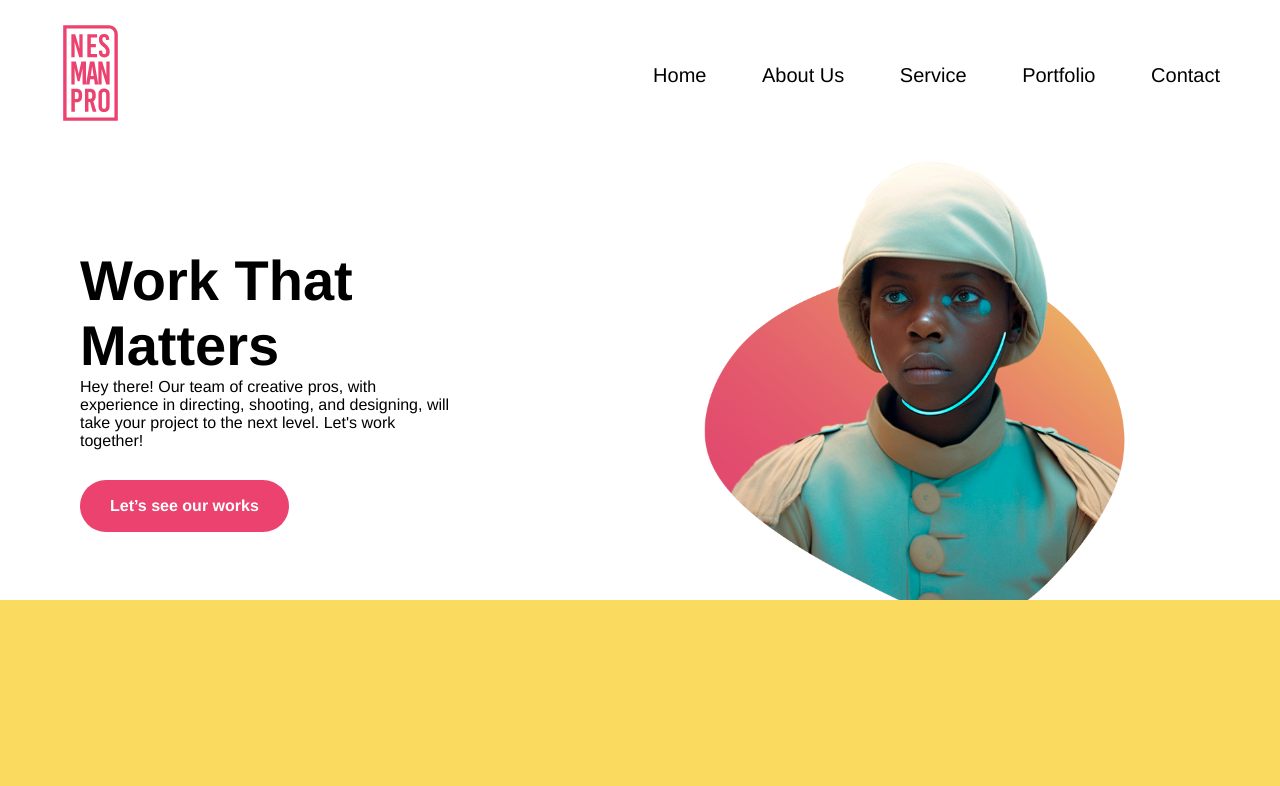
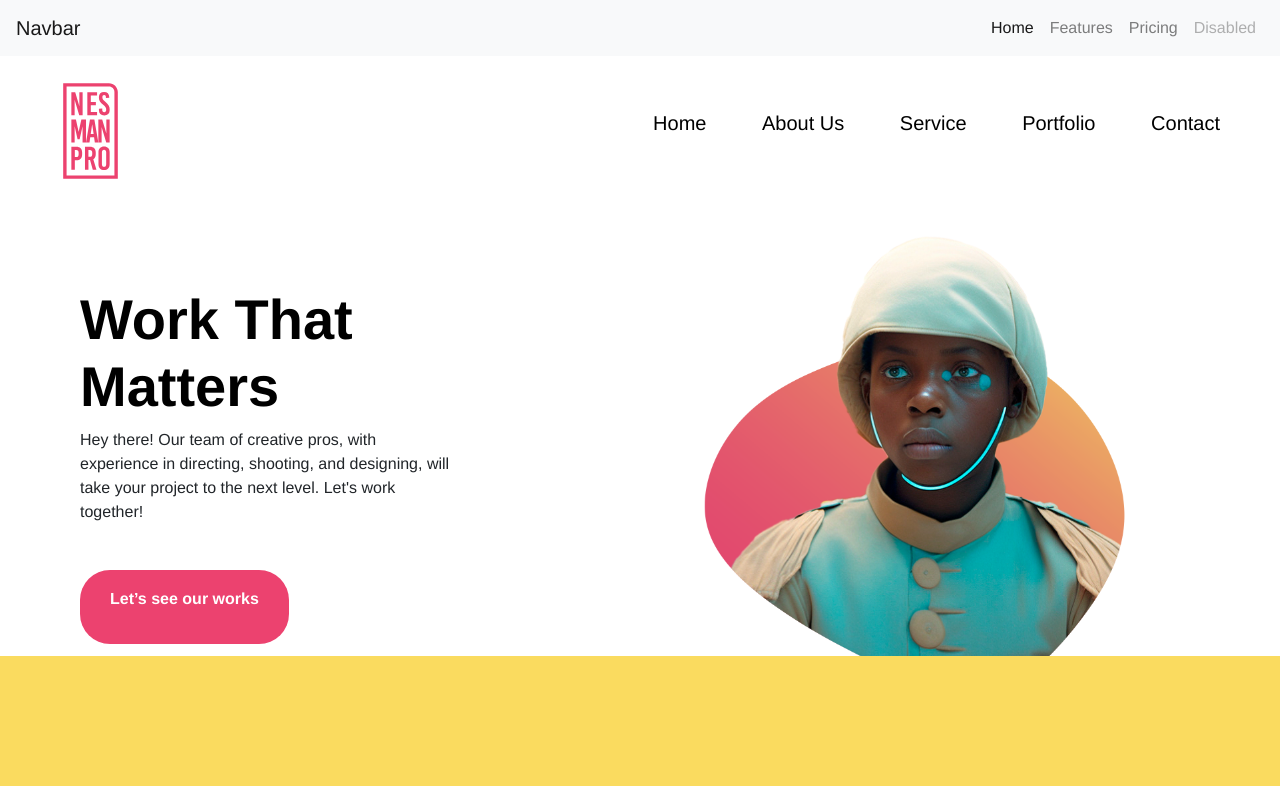
Before and after one commit to nesmanpro/PFRoqueLucas, a plain HTML site: page index.html in a window 1280 px wide. Shown: the top 786 px of the page. Drawn offline with nearby package versions, Linux system fonts and the light colour scheme.

Commit message:
doble menu, para integrar burguer

```diff
--- a/estilo.css
+++ b/estilo.css
@@ -82,6 +82,7 @@ ul:hover li a:not(:hover) {
     color: var(--texto-oscuro); opacity: 0.5;
     filter: blur (1px);
 }
+
 /* End Nav */
 /* End Header */
 
--- a/index.html
+++ b/index.html
@@ -7,7 +7,7 @@
     <!-- fontawesome -->
     <link rel="stylesheet" href="https://cdnjs.cloudflare.com/ajax/libs/font-awesome/6.3.0/css/all.min.css" integrity="sha512-SzlrxWUlpfuzQ+pcUCosxcglQRNAq/DZjVsC0lE40xsADsfeQoEypE+enwcOiGjk/bSuGGKHEyjSoQ1zVisanQ==" crossorigin="anonymous" referrerpolicy="no-referrer" />
     <!-- Boostrap -->
-    <!-- <link rel="stylesheet" href="https://cdn.jsdelivr.net/npm/bootstrap@4.6.2/dist/css/bootstrap.min.css" integrity="sha384-xOolHFLEh07PJGoPkLv1IbcEPTNtaed2xpHsD9ESMhqIYd0nLMwNLD69Npy4HI+N" crossorigin="anonymous"> -->
+    <link rel="stylesheet" href="https://cdn.jsdelivr.net/npm/bootstrap@4.6.2/dist/css/bootstrap.min.css" integrity="sha384-xOolHFLEh07PJGoPkLv1IbcEPTNtaed2xpHsD9ESMhqIYd0nLMwNLD69Npy4HI+N" crossorigin="anonymous">
     <!-- favicon & Css -->
     <link rel="shortcut icon" href="./IMG/favicon.svg" type="image/x-icon">
     <link rel="stylesheet" href="./estilo.css">
@@ -16,6 +16,28 @@
 
 <body>
 <!-- Start header -->
+    <nav class="navbar navbar-expand-lg navbar-light bg-light">
+        <a class="navbar-brand" href="#">Navbar</a>
+        <button class="navbar-toggler" type="button" data-toggle="collapse" data-target="#navbarNav" aria-controls="navbarNav" aria-expanded="false" aria-label="Toggle navigation">
+            <span class="navbar-toggler-icon"></span>
+        </button>
+        <div class="collapse navbar-collapse" id="navbarNav">
+            <ul class="navbar-nav ml-auto">
+                <li class="nav-item active">
+                <a class="nav-link" href="#">Home <span class="sr-only">(current)</span></a>
+                </li>
+                <li class="nav-item">
+                <a class="nav-link" href="#">Features</a>
+                </li>
+                <li class="nav-item">
+                <a class="nav-link" href="#">Pricing</a>
+                </li>
+                <li class="nav-item">
+                <a class="nav-link disabled" href="#" tabindex="-1" aria-disabled="true">Disabled</a>
+                </li>
+            </ul>
+        </div>
+    </nav>
     <header>
         <!-- logo -->
         <a href="./index.html"class="logo"><img src="./IMG/logo.svg" alt="logo"></object></a>
@@ -59,9 +81,9 @@
     </footer>
 <!-- End footer -->
 <!-- Start Boostrap  -->
-<!-- <script src="https://cdn.jsdelivr.net/npm/jquery@3.5.1/dist/jquery.slim.min.js" integrity="sha384-DfXdz2htPH0lsSSs5nCTpuj/zy4C+OGpamoFVy38MVBnE+IbbVYUew+OrCXaRkfj" crossorigin="anonymous"></script>
+<script src="https://cdn.jsdelivr.net/npm/jquery@3.5.1/dist/jquery.slim.min.js" integrity="sha384-DfXdz2htPH0lsSSs5nCTpuj/zy4C+OGpamoFVy38MVBnE+IbbVYUew+OrCXaRkfj" crossorigin="anonymous"></script>
 <script src="https://cdn.jsdelivr.net/npm/popper.js@1.16.1/dist/umd/popper.min.js" integrity="sha384-9/reFTGAW83EW2RDu2S0VKaIzap3H66lZH81PoYlFhbGU+6BZp6G7niu735Sk7lN" crossorigin="anonymous"></script>
-<script src="https://cdn.jsdelivr.net/npm/bootstrap@4.6.2/dist/js/bootstrap.min.js" integrity="sha384-+sLIOodYLS7CIrQpBjl+C7nPvqq+FbNUBDunl/OZv93DB7Ln/533i8e/mZXLi/P+" crossorigin="anonymous"></script> -->
+<script src="https://cdn.jsdelivr.net/npm/bootstrap@4.6.2/dist/js/bootstrap.min.js" integrity="sha384-+sLIOodYLS7CIrQpBjl+C7nPvqq+FbNUBDunl/OZv93DB7Ln/533i8e/mZXLi/P+" crossorigin="anonymous"></script>
 <!-- End Boostrap -->
 </body>
 </html>
```
